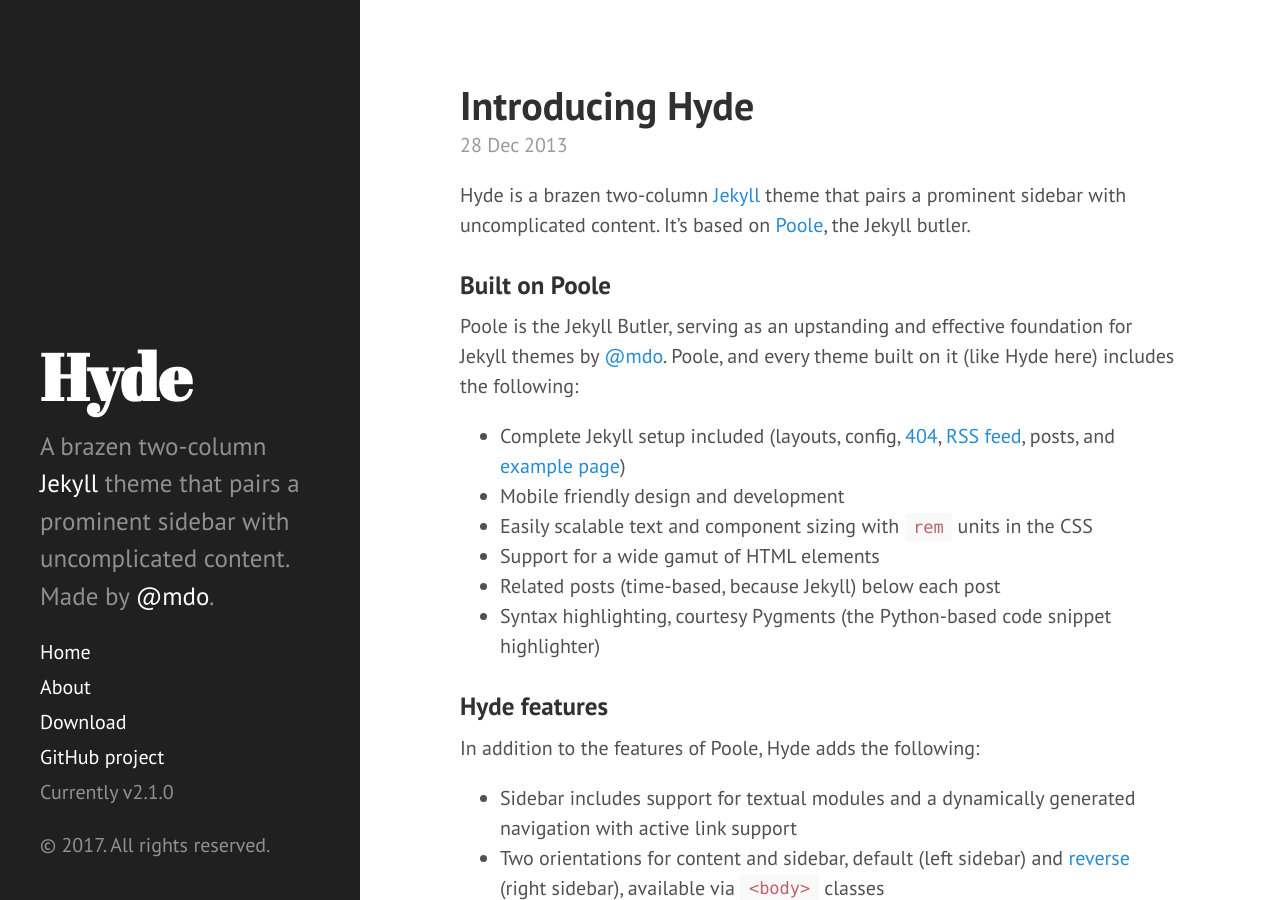
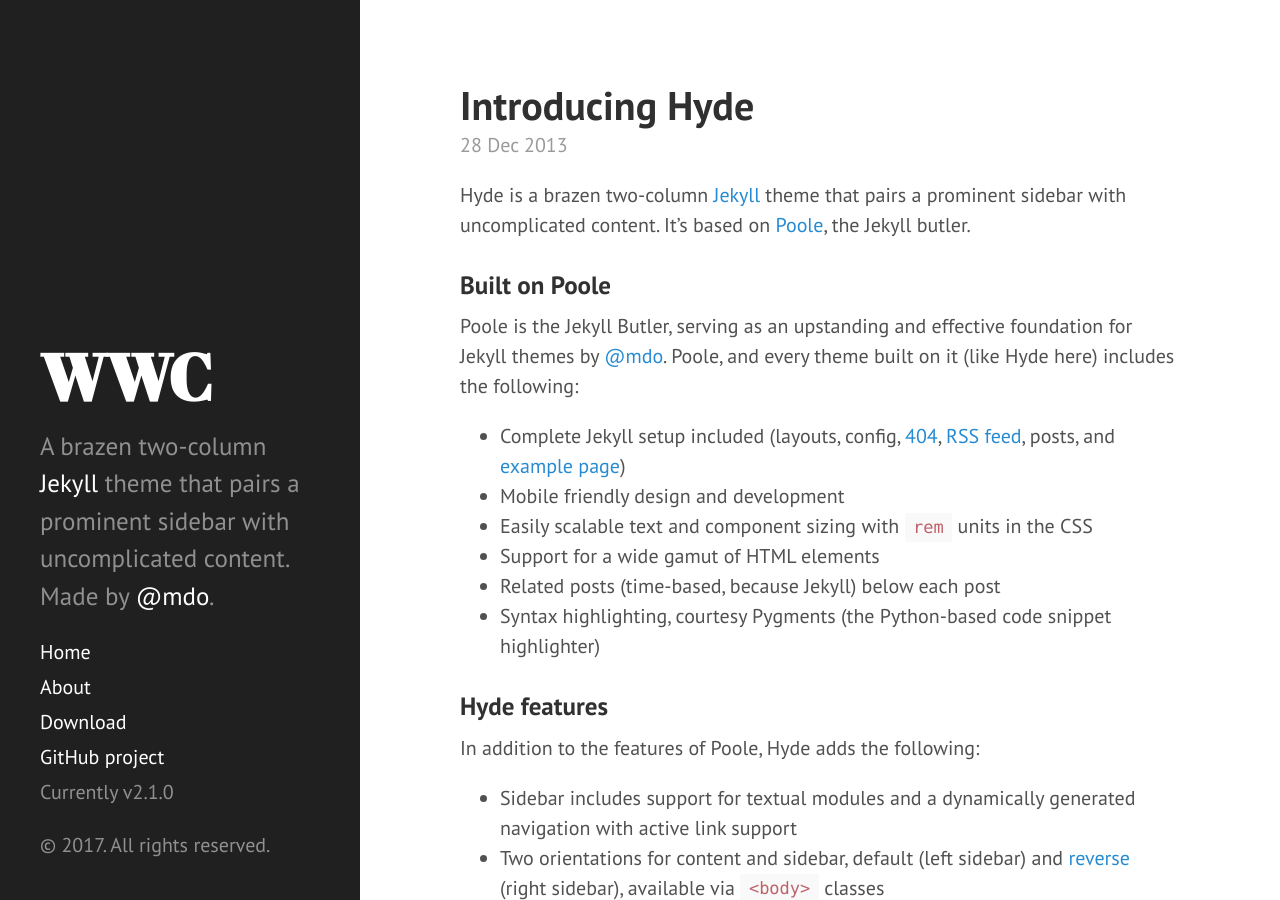
Before and after one commit to ChenSysu/homepage, a Jekyll site: the page built from index.html, in a window 1280 px wide and 900 px high. Built offline with Jekyll 4.4.1, drawn with Linux system fonts in a browser that asks for light colours; Markdown is read by kramdown in place of the engine named in the settings; the list of posts is cut into pages by our own code.

Commit message:
Form “Hyde” to “WWC”

```diff
--- a/_config.yml
+++ b/_config.yml
@@ -7,7 +7,7 @@
 relative_permalinks: false
 
 # Setup
-title:            Hyde
+title:            WWC
 tagline:          'A Jekyll theme'
 description:      'A brazen two-column <a href="http://jekyllrb.com" target="_blank">Jekyll</a> theme that pairs a prominent sidebar with uncomplicated content. Made by <a href="https://twitter.com/mdo" target="_blank">@mdo</a>.'
 url:              https://staff.fnwi.uva.nl/w.chen/
```
